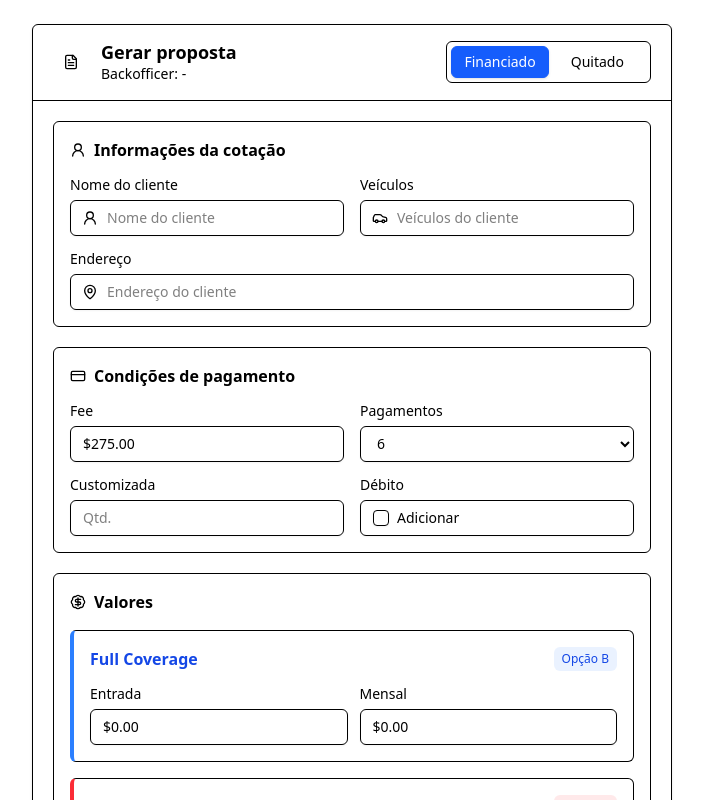
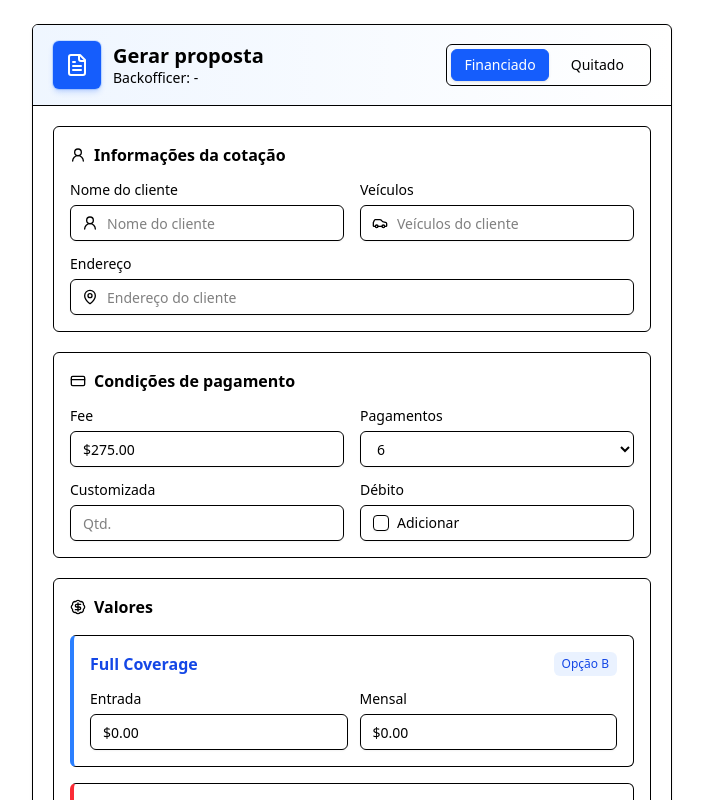
Before and after one commit to rayzen2002/NGS-application, a Next.js app: page /backofficer/proposta in a window 1280 px wide. Shown: the top 800 px of the page, without its empty margins (288-991 px from the left). Built offline with nearby package versions, Linux system fonts and the light colour scheme; no server answers.

Commit message:
fix: fixing size and color of profile icon

```diff
--- a/components/proposta/form.tsx
+++ b/components/proposta/form.tsx
@@ -163,15 +163,15 @@ export function ProposalForm() {
           onSubmit={form.handleSubmit(onSubmit)}
           className="overflow-hidden rounded-md border bg-background shadow-sm"
         >
-          <div className="border-b bg-muted/30 px-4 py-4 sm:px-5">
+          <div className="border-b bg-gradient-to-r from-blue-50 via-background to-muted/30 px-4 py-4 dark:from-blue-950/25 dark:via-background dark:to-muted/20 sm:px-5">
             <div className="flex flex-col gap-3 sm:flex-row sm:items-center sm:justify-between">
               <div className="flex items-center gap-3">
-                <div className="flex size-9 shrink-0 items-center justify-center rounded-md bg-primary text-primary-foreground">
-                  <FileText className="size-4" />
+                <div className="flex size-12 shrink-0 items-center justify-center rounded-md bg-blue-600 text-white shadow-md shadow-blue-600/20 ring-1 ring-blue-500/20">
+                  <FileText className="size-6" />
                 </div>
                 <div>
-                  <h1 className="text-lg font-semibold leading-tight">Gerar proposta</h1>
-                  <p className="text-sm text-muted-foreground">Backofficer: {userName || '-'}</p>
+                  <h1 className="text-xl font-semibold leading-tight text-foreground">Gerar proposta</h1>
+                  <p className="text-sm font-medium text-muted-foreground">Backofficer: {userName || '-'}</p>
                 </div>
               </div>
 
```
